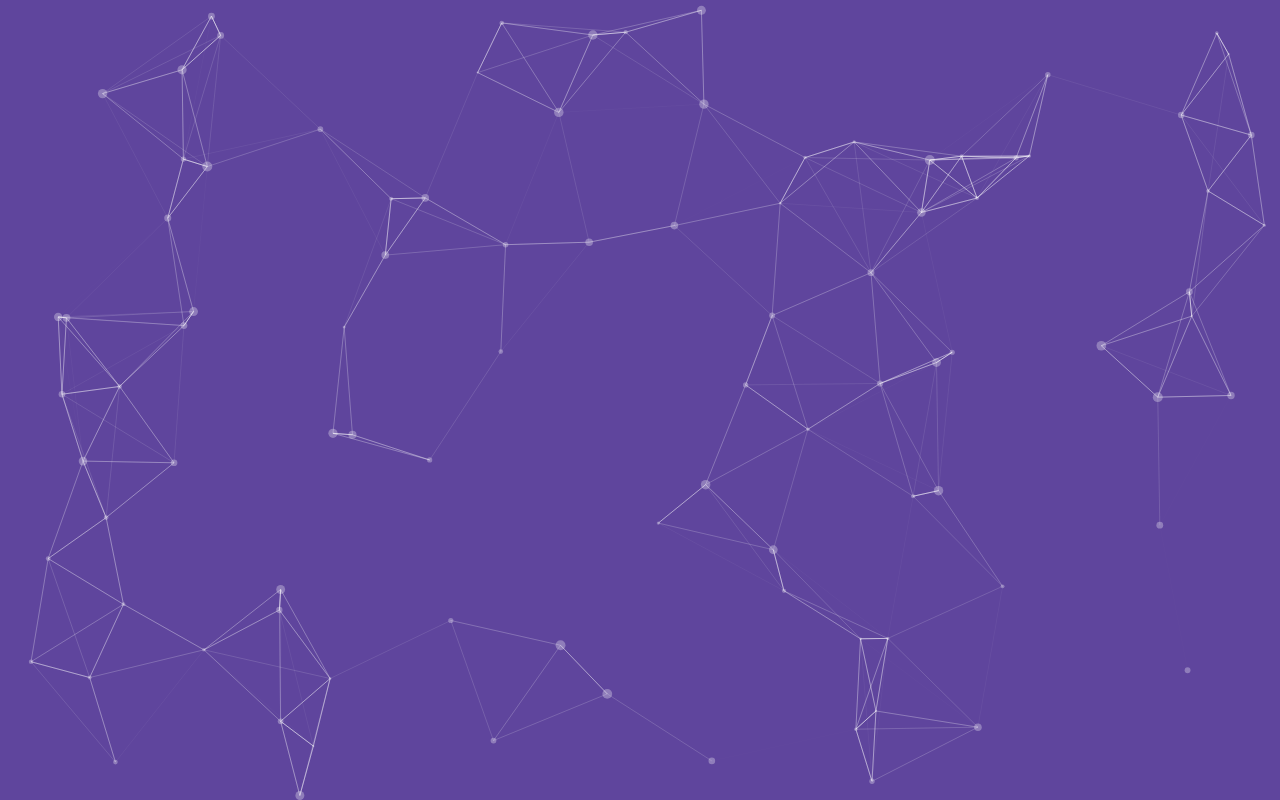
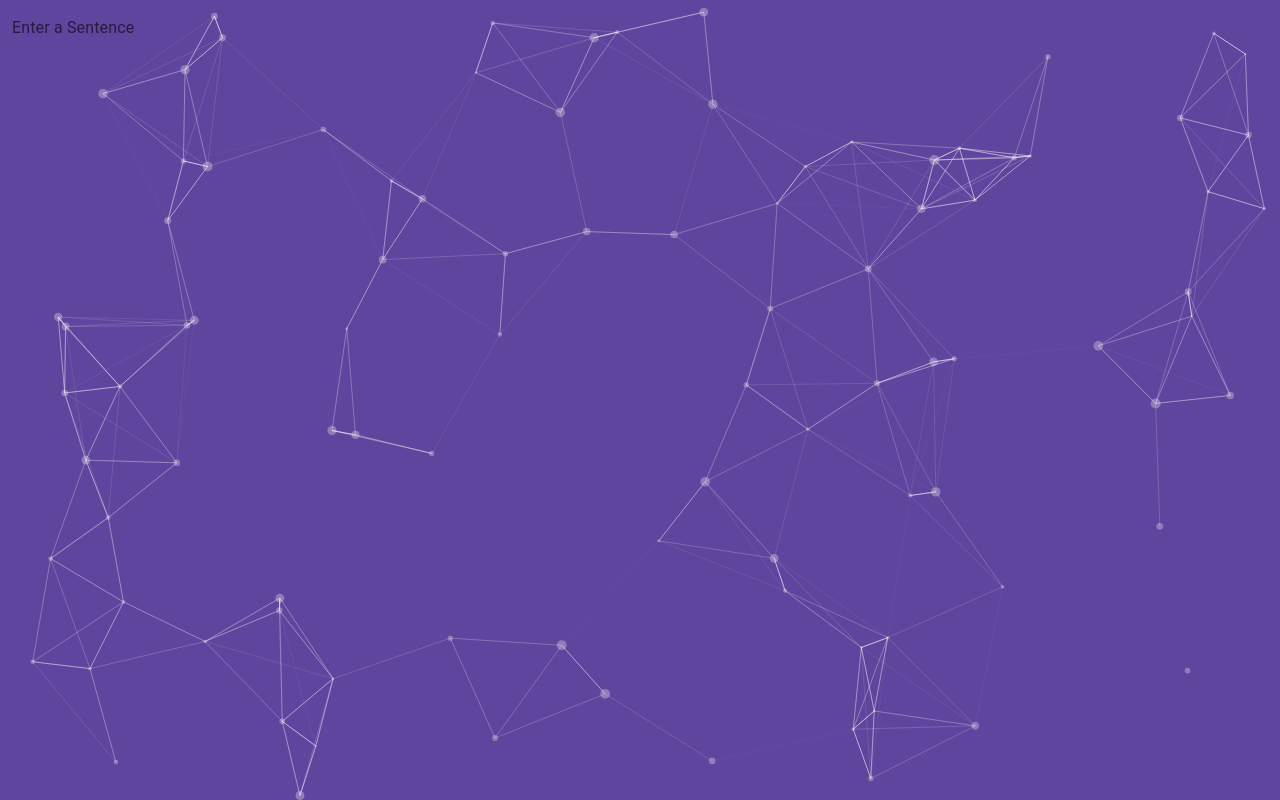
Before and after one commit to sanjayagyawali/asl-translator, a React (Create React App) app in the folder frontend/: page / in a window 1280 px wide. Built offline with nearby package versions, Linux system fonts and the light colour scheme; the HTML template or start-up script is replaced by a standard one.

Commit message:
fixed frontend

```diff
--- a/frontend/src/App.js
+++ b/frontend/src/App.js
@@ -3,8 +3,9 @@ import Particles from "react-tsparticles";
 import { loadFull } from "tsparticles";
 import logo from './logo.svg';
 import React from 'react';
-import PropTypes from 'prop-types';
-
+import TextField from '@mui/material/TextField';
+import Button from '@mui/material/Button';
+import Stack from '@mui/system/Stack';
 
 const App = () => {
   const particlesInit = useCallback(async (engine) => {
@@ -21,22 +22,35 @@ const App = () => {
   }, []);
 
   return (
+
     <div>
+        <div className = "App">
+            <header className = "App-header">
+                <div>
+                    <Stack component="form"
+                        sx={{ width: '25ch', }}
+                        spacing={2}
+                        noValidate
+                        autoComplete="off" >
 
-        <div className = "App">
+                        <TextField
+                        id="sentence"
+                        label="Enter a Sentence"
+                        multiline variant="filled"
+                        fullWidth color="warning" />
 
-            <header className = "App-header">
-                <div className = "field" id="text-input" >
-                    <div>
-                        <input type="text" className = "fieldinput" placeholder = "Enter a Sentence"></input>
-                    </div>
+                        <Button onClick={() => {
+                            fetch('')
+                            .then((response) => response.json())
+                            .then((data) => alert(data)); }}
+                            color = "secondary"
+                            variant="contained">Translate</Button>
+                    </Stack>
                 </div>
+                    <img src={logo} alt = "logo" height={150} width={150}/>
+            </header>
+        </div>
 
-
-                <img src={logo} alt = "logo" height={150} width={150}/>
-            </header>
-
-        </div>
 
         <div id= "particles">
 
@@ -55,7 +69,7 @@ const App = () => {
                 interactivity: {
                 events: {
                     onClick: {
-                    enable: true,
+                    enable: false,
                     mode: "push",
                     },
                     onHover: {
```
